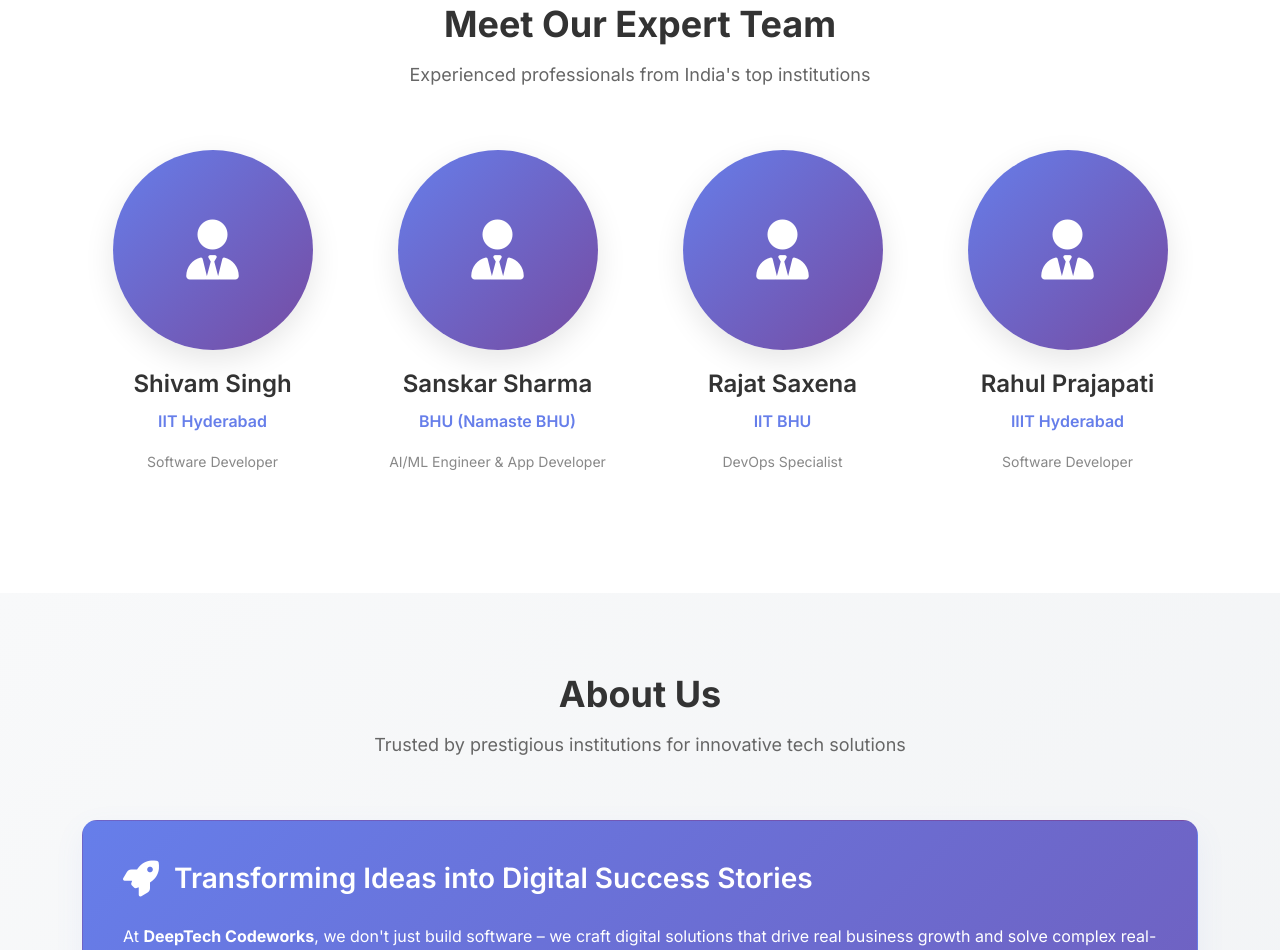
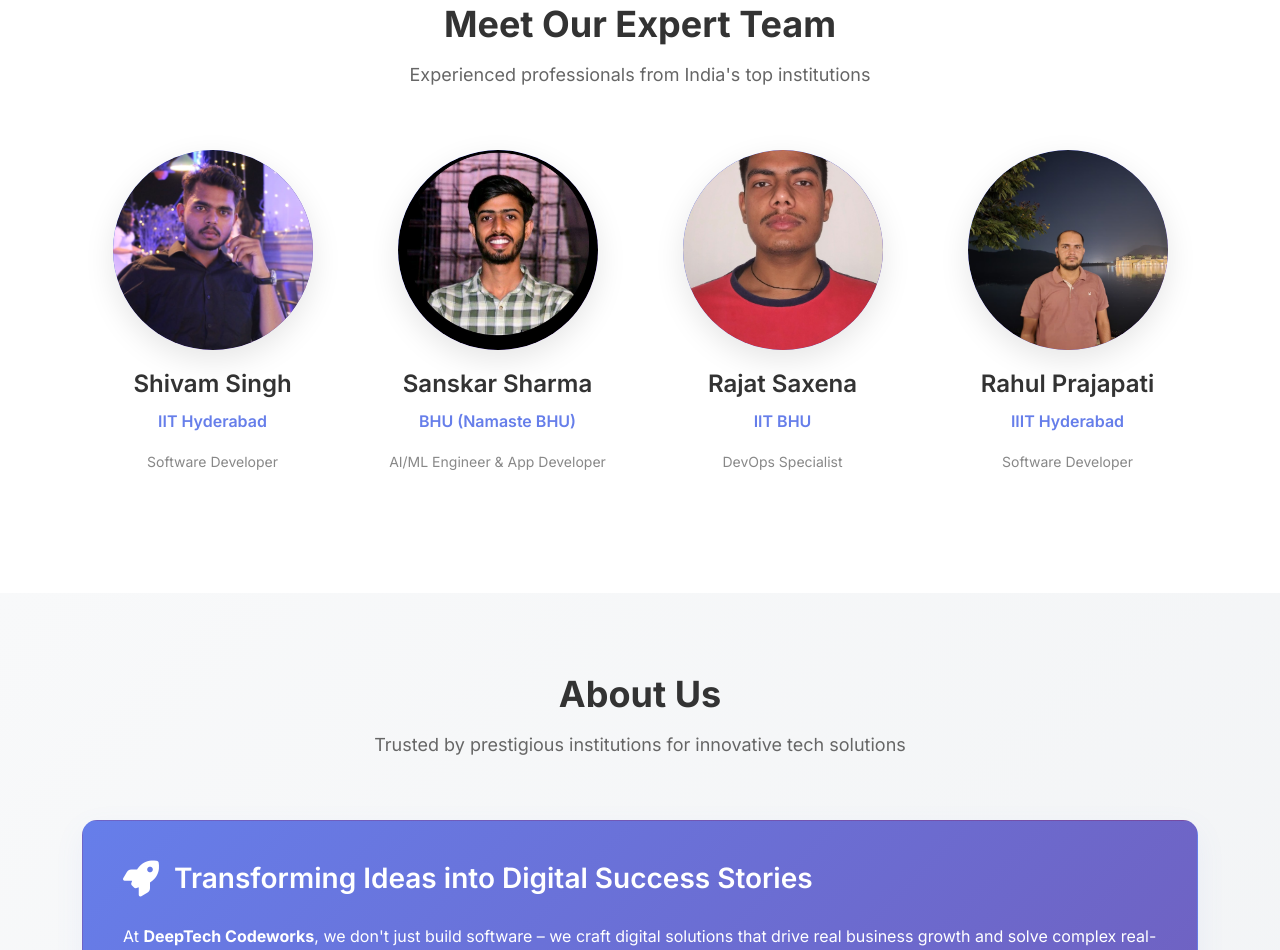
Before and after one commit to ShivaaySingh-singh/Deeptech-codeworks-website, a plain HTML site: page index.html in a window 1280 px wide. Shown: the part 1213-2163 px from the top of the page. Drawn offline with nearby package versions, Linux system fonts and the light colour scheme.

Commit message:
Update index.html

```diff
--- a/index.html
+++ b/index.html
@@ -579,7 +579,7 @@
                 <div class="col-lg-3 col-md-6">
                     <div class="team-member">
                         <div class="team-photo">
-                            <img src="./images/shivam-singh.jpeg" alt="Shivam Singh" onerror="this.style.display='none'; this.parentNode.innerHTML='<i class=\'fas fa-user-tie\'></i>';">
+                            <img src="./shivam-singh.jpeg" alt="Shivam Singh" onerror="this.style.display='none'; this.parentNode.innerHTML='<i class=\'fas fa-user-tie\'></i>';">
                         </div>
                         <h4>Shivam Singh</h4>
                         <p style="color: #667eea; font-weight: 600;">IIT Hyderabad</p>
@@ -589,7 +589,7 @@
                 <div class="col-lg-3 col-md-6">
                     <div class="team-member">
                         <div class="team-photo">
-                            <img src="./images/sanskar-sharma.jpeg" alt="Sanskar Sharma" onerror="this.style.display='none'; this.parentNode.innerHTML='<i class=\'fas fa-user-tie\'></i>';">
+                            <img src="./sanskar-sharma.jpeg" alt="Sanskar Sharma" onerror="this.style.display='none'; this.parentNode.innerHTML='<i class=\'fas fa-user-tie\'></i>';">
                         </div>
                         <h4>Sanskar Sharma</h4>
                         <p style="color: #667eea; font-weight: 600;">BHU (Namaste BHU)
@@ -599,7 +599,7 @@
                 <div class="col-lg-3 col-md-6">
                     <div class="team-member">
                         <div class="team-photo">
-                            <img src="./images/rajat-saxena.jpeg" alt="Rajat Saxena" onerror="this.style.display='none'; this.parentNode.innerHTML='<i class=\'fas fa-user-tie\'></i>';">
+                            <img src="./rajat-saxena.jpeg" alt="Rajat Saxena" onerror="this.style.display='none'; this.parentNode.innerHTML='<i class=\'fas fa-user-tie\'></i>';">
                         </div>
                         <h4>Rajat Saxena</h4>
                         <p style="color: #667eea; font-weight: 600;">IIT BHU</p>
@@ -609,7 +609,7 @@
                 <div class="col-lg-3 col-md-6">
                     <div class="team-member">
                         <div class="team-photo">
-                            <img src="./images/rahul-prajapat.jpeg" alt="Rahul Prajapati" onerror="this.style.display='none'; this.parentNode.innerHTML='<i class=\'fas fa-user-tie\'></i>';">
+                            <img src="./rahul-prajapat.jpeg" alt="Rahul Prajapati" onerror="this.style.display='none'; this.parentNode.innerHTML='<i class=\'fas fa-user-tie\'></i>';">
                         </div>
                         <h4>Rahul Prajapati</h4>
                         <p style="color: #667eea; font-weight: 600;">IIIT Hyderabad</p>
```
